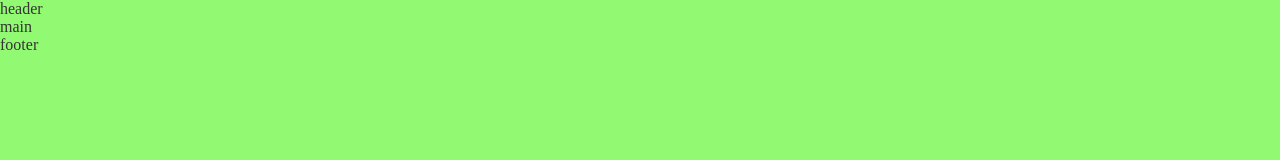
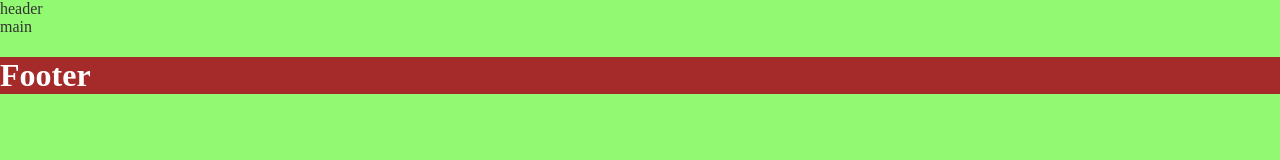
Before and after one commit to SOunit/github_practice, a plain HTML site: page index.html in a window 1280 px wide. Drawn offline with Linux system fonts and the light colour scheme.

Commit message:
changed Footer

```diff
--- a/index.html
+++ b/index.html
@@ -11,6 +11,8 @@
   <body>
     <header>header</header>
     <main>main</main>
-    <footer>footer</footer>
+    <footer>
+      <h1>Footer</h1>
+    </footer>
   </body>
 </html>
--- a/shared.css
+++ b/shared.css
@@ -7,3 +7,8 @@ body {
   padding: 0;
   color: #333;
 }
+
+footer {
+  color: #fff;
+  background-color: brown;
+}
```
Also changed, not shown: 1 other file.
